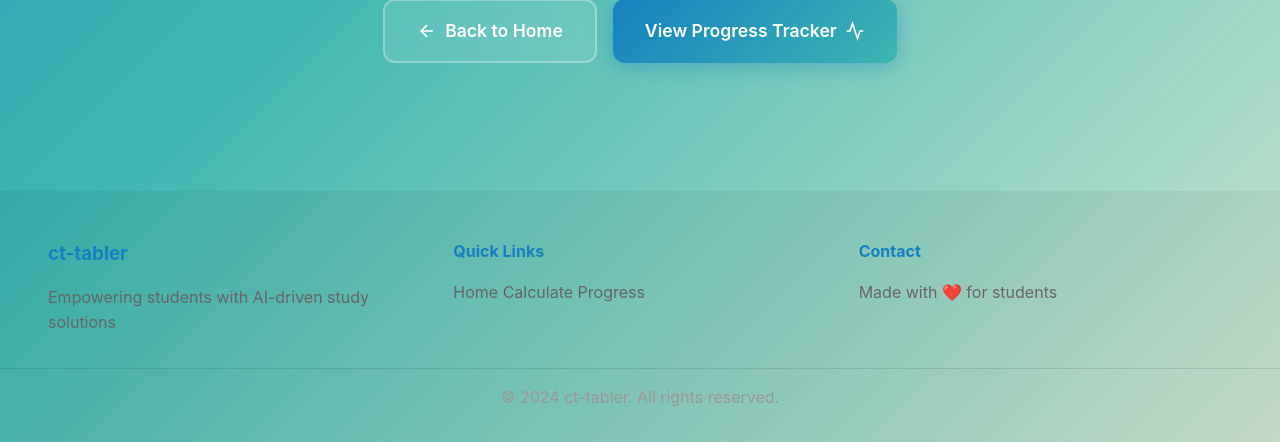
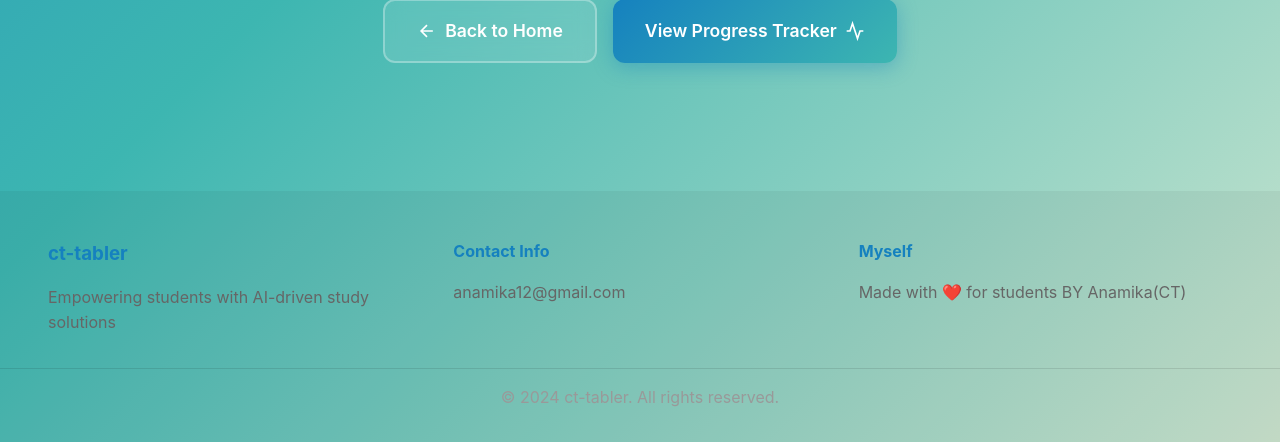
Before and after one commit to nickrajput716/anamika, a Flask app: template templates/result.html in a window 1280 px wide. Shown: the part 1175-1617 px from the top of the page. Run offline with Flask 3, Linux system fonts and the light colour scheme; the template is opened without the code that fills it: most values are stand-ins (such as "Sample title", 1, 10 or a date in 2020).

Commit message:
Update result.html

```diff
--- a/templates/result.html
+++ b/templates/result.html
@@ -16,13 +16,10 @@
     <header class="header">
         <div class="nav-container">
             <div class="logo-section">
-                <img src="https://images.unsplash.com/photo-1456513080510-7bf3a84b82f8?w=100&h=100&fit=crop" alt="ct-tabler" class="logo">
-                <span class="brand-name">ct-tabler</span>
+                <span class="brand-name">CT-Tabler</span>
             </div>
             <nav class="nav-links">
-                <a href="/" class="nav-link">Home</a>
-                <a href="/calculate" class="nav-link">Calculate</a>
-                <a href="/progress" class="nav-link">Progress</a>
+
             </nav>
             <button class="mobile-menu" id="mobileMenu">
                 <span></span>
@@ -157,21 +154,19 @@
         </div>
     </section>
 
-    <footer class="footer">
+   <footer class="footer">
         <div class="footer-content">
             <div class="footer-section">
                 <h3>ct-tabler</h3>
                 <p>Empowering students with AI-driven study solutions</p>
             </div>
             <div class="footer-section">
-                <h4>Quick Links</h4>
-                <a href="/">Home</a>
-                <a href="/calculate">Calculate</a>
-                <a href="/progress">Progress</a>
+                <h4>Contact Info </h4>
+                <a href="/">anamika12@gmail.com</a>
             </div>
             <div class="footer-section">
-                <h4>Contact</h4>
-                <p>Made with ❤️ for students</p>
+                <h4>Myself</h4>
+                <p>Made with ❤️ for students BY Anamika(CT)</p>
             </div>
         </div>
         <div class="footer-bottom">
```
